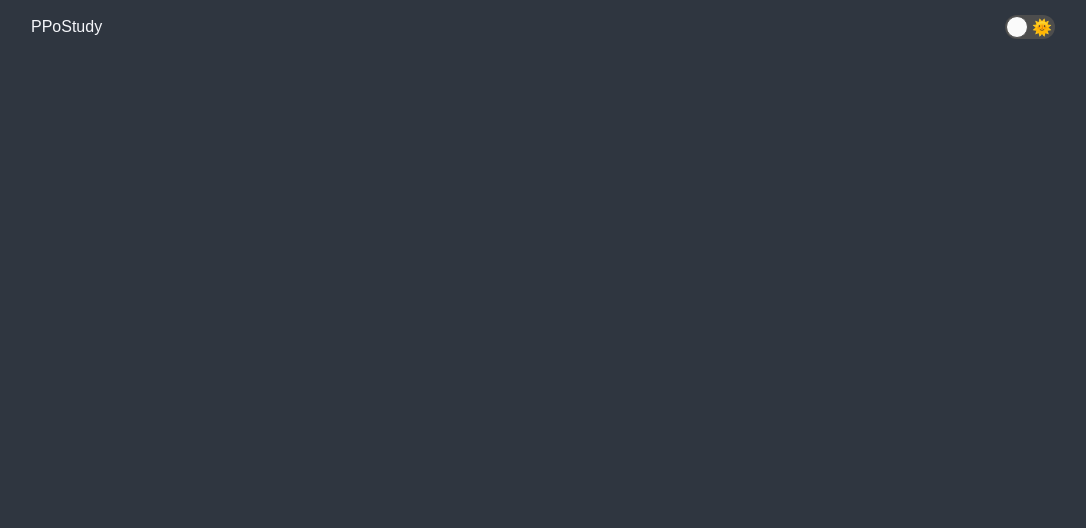
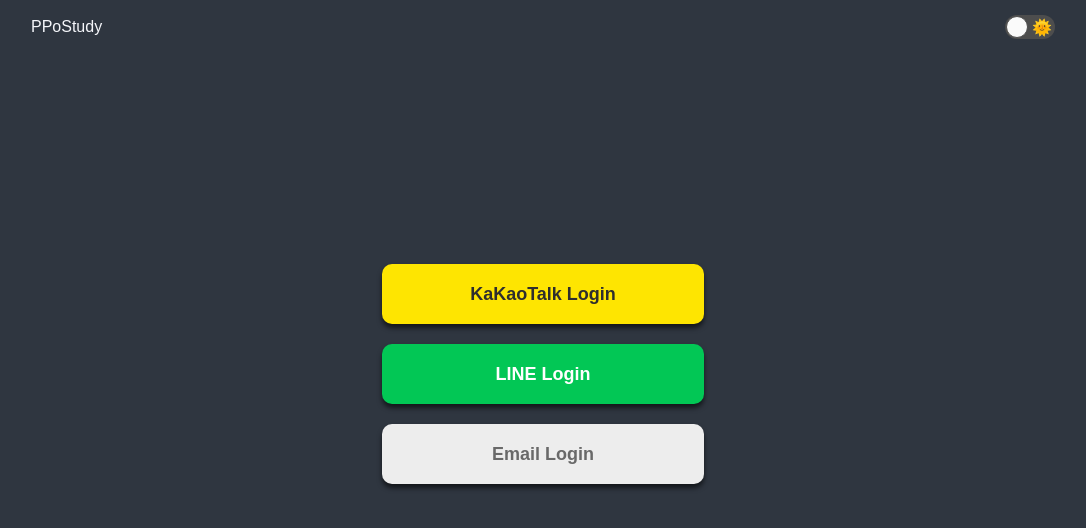
Before and after one commit to evencoding/ppostudy-web, a React (Create React App) app: page /login in a window 1280 px wide. Before the commit this address had no page. Shown: the top 528 px of the page, without its empty margins (97-1183 px from the left). Built offline with nearby package versions, Linux system fonts and the light colour scheme.

Commit message:
Login layout

```diff
--- a/package.json
+++ b/package.json
@@ -49,6 +49,5 @@
   },
   "devDependencies": {
     "@types/styled-components": "^5.1.25"
-  },
-  "homepage": "https://evencoding.github.io/ppostudy-web/"
+  }
 }
--- a/src/App.tsx
+++ b/src/App.tsx
@@ -3,7 +3,6 @@
 import { ThemeProvider } from "styled-components";
 import { isDarkAtom } from "./atoms";
 import Header from "./components/Header";
-import Layout from "./components/Layout";
 import GlobalStyles from "./GlobalStyles";
 import Router from "./Router";
 import { darkTheme, lightTheme } from "./theme";
@@ -14,9 +13,7 @@
     <>
       <ThemeProvider theme={isDark ? darkTheme : lightTheme}>
         <GlobalStyles />
-        <Layout>
-          <Header />
-        </Layout>
+        <Header />
         <Router />
       </ThemeProvider>
     </>
--- a/src/Router.tsx
+++ b/src/Router.tsx
@@ -10,7 +10,7 @@
     <BrowserRouter>
       <Routes>
         <Route
-          path="/"
+          path=""
           element={
             <Layout>
               <Home />
@@ -18,7 +18,7 @@
           }
         />
         <Route
-          path="profile"
+          path="login"
           element={
             <Layout>
               <Login />
--- a/src/components/Header.tsx
+++ b/src/components/Header.tsx
@@ -2,6 +2,12 @@
 import DarkMode from "./DarkMode";
 
 const Wrapper = styled.div`
+  display: flex;
+  justify-content: center;
+  padding: 0 10vw;
+`;
+
+const Content = styled.div`
   display: flex;
   align-items: center;
   justify-content: space-between;
@@ -12,8 +18,10 @@
 function Header() {
   return (
     <Wrapper>
-      <span>PPoStudy</span>
-      <DarkMode />
+      <Content>
+        <span>PPoStudy</span>
+        <DarkMode />
+      </Content>
     </Wrapper>
   );
 }
--- a/src/components/Layout.tsx
+++ b/src/components/Layout.tsx
@@ -1,12 +1,16 @@
+import React, { ReactNode } from "react";
 import styled from "styled-components";
 
 const Wrapper = styled.div`
   display: flex;
   justify-content: center;
   padding: 0 10vw;
+  height: 80vh;
+  min-height: 350px;
+  width: 100%;
 `;
 
-function Layout({ children }: any) {
+function Layout({ children }: { children?: ReactNode }) {
   return <Wrapper>{children}</Wrapper>;
 }
 
--- a/src/pages/Home.tsx
+++ b/src/pages/Home.tsx
@@ -1,5 +1,14 @@
+import styled from "styled-components";
+
+const Wrapper = styled.div`
+  display: flex;
+  align-items: center;
+  justify-content: center;
+  width: 100%;
+`;
+
 function Home() {
-  return <div>What</div>;
+  return <Wrapper>What</Wrapper>;
 }
 
 export default Home;
--- a/src/pages/Login.tsx
+++ b/src/pages/Login.tsx
@@ -1,5 +1,64 @@
+import styled from "styled-components";
+import { useNavigate } from "react-router-dom";
+
+const Wrapper = styled.div`
+  display: flex;
+  align-items: center;
+  justify-content: center;
+  width: 100%;
+`;
+
+const LoginWrap = styled.div`
+  width: 50%;
+  min-width: 350px;
+  max-width: 460px;
+  display: flex;
+  flex-direction: column;
+  justify-content: center;
+  align-items: center;
+`;
+
+const LoginBtn = styled.div<{ bgColor: string; txtColor: string }>`
+  cursor: pointer;
+  width: 70%;
+  height: 60px;
+  padding: 13px 0 13px;
+  border-radius: 10px;
+  margin: 10px 0;
+  display: flex;
+  align-items: center;
+  justify-content: center;
+  box-shadow: 0 4px 5px rgba(0, 0, 0, 0.6);
+  background-color: ${(props) => props.bgColor};
+  color: ${(props) => props.txtColor};
+  font-size: 18px;
+  font-weight: 600;
+  transition: 0.3s;
+  &:hover {
+    opacity: 0.7;
+  }
+`;
+
 function Login() {
-  return <div>Login</div>;
+  const navigate = useNavigate();
+  const DoLogin = () => {
+    navigate("/");
+  };
+  return (
+    <Wrapper>
+      <LoginWrap>
+        <LoginBtn bgColor="#FEE501" txtColor="#2E2E2E" onClick={DoLogin}>
+          <span>KaKaoTalk Login</span>
+        </LoginBtn>
+        <LoginBtn bgColor="#02C755" txtColor="white" onClick={DoLogin}>
+          <span>LINE Login</span>
+        </LoginBtn>
+        <LoginBtn bgColor="#EDEDED" txtColor="#696969" onClick={DoLogin}>
+          <span>Email Login</span>
+        </LoginBtn>
+      </LoginWrap>
+    </Wrapper>
+  );
 }
 
 export default Login;
```
Also changed, not shown: src/media.ts (added, +42 -0 lines), 1 other file (tests, documents, lock files or other folders).
